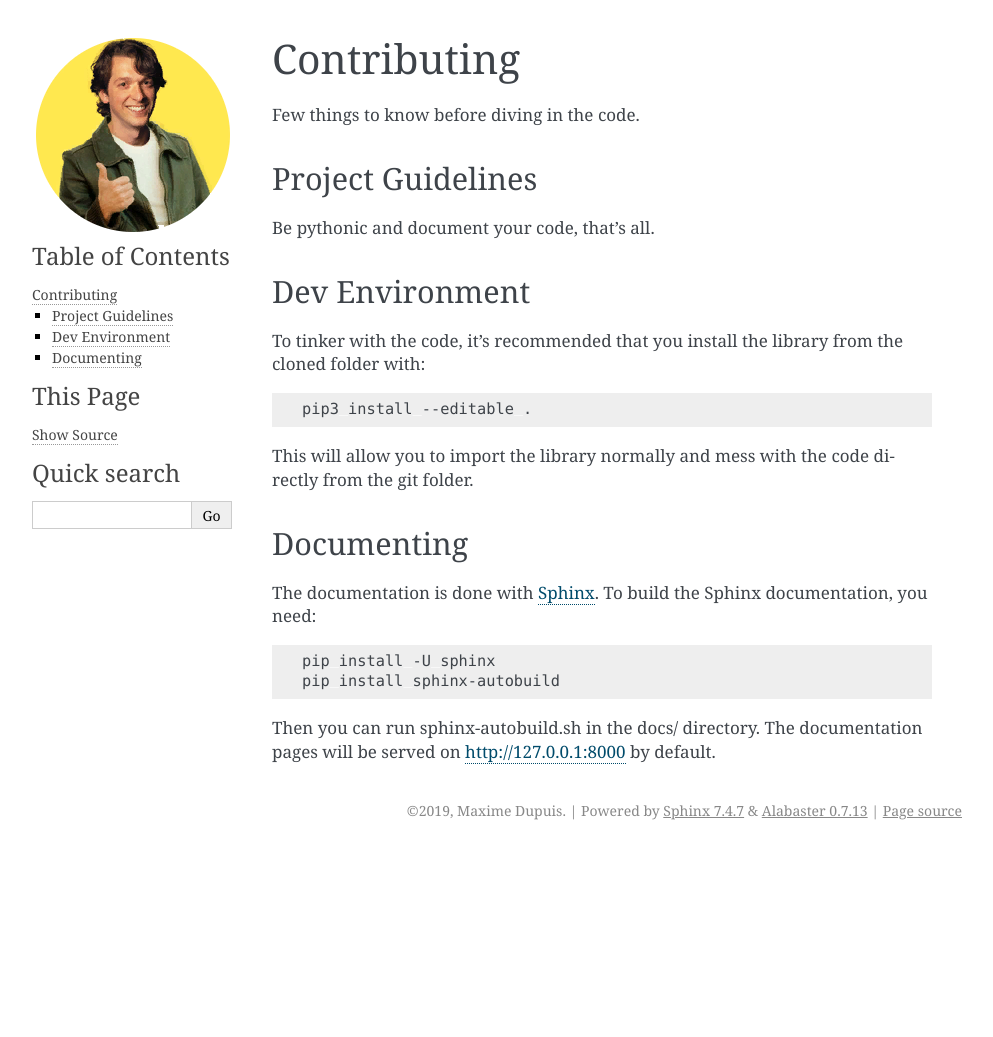
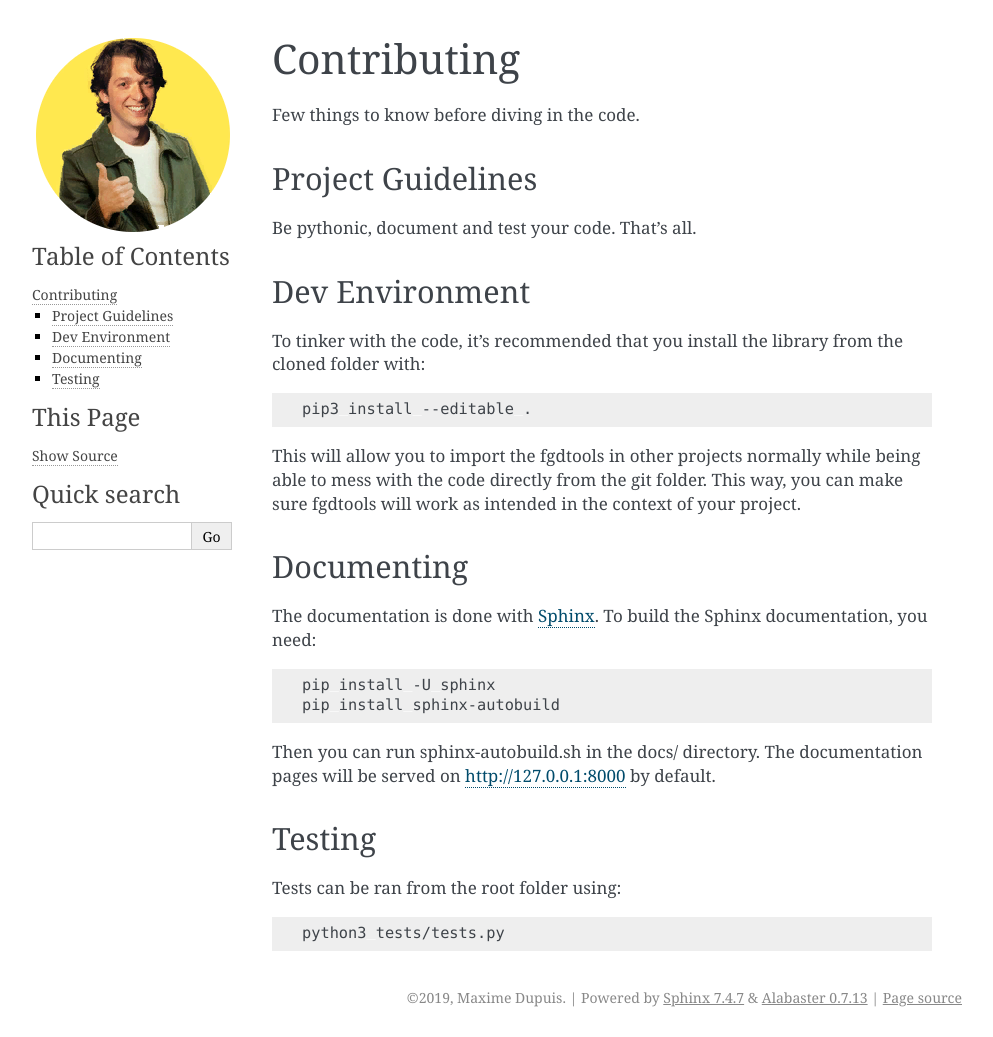
Before and after one commit to maxdup/fgd-tools, a Sphinx documentation site: the page built from docs/source/contributing.rst, in a window 1280 px wide. Shown: the whole page, without its empty margins (148-1141 px from the left). Built offline with Sphinx 7.4.7, drawn with Linux system fonts in a browser that asks for light colours; before the commit the page ends 900 px from its top, so only the background shows below that.

Commit message:
doc updates, some pep8 formating

```diff
--- a/docs/source/api/exceptions.rst
+++ b/docs/source/api/exceptions.rst
@@ -5,6 +5,8 @@ Exceptions
 
 .. autoclass:: fgdtools.PropertyNotFound
 
+.. autoclass:: fgdtools.SpawnflagNotFound
+
 .. autoclass:: fgdtools.InputNotFound
 
 .. autoclass:: fgdtools.OutputNotFound
--- a/docs/source/contributing.rst
+++ b/docs/source/contributing.rst
@@ -7,7 +7,7 @@ Few things to know before diving in the code.
 Project Guidelines
 ------------------
 
-Be pythonic and document your code, that's all.
+Be pythonic, document and test your code. That's all.
 
 
 Dev Environment
@@ -20,7 +20,7 @@ To tinker with the code, it's recommended that you install the library from the
    pip3 install --editable .
 
 
-This will allow you to import the library normally and mess with the code directly from the git folder.
+This will allow you to import the fgdtools in other projects normally while being able to mess with the code directly from the git folder. This way, you can make sure fgdtools will work as intended in the context of your project.
 
 
 Documenting
@@ -34,3 +34,12 @@ To build the Sphinx documentation, you need:
    pip install sphinx-autobuild
 
 Then you can run sphinx-autobuild.sh in the docs/ directory. The documentation pages will be served on http://127.0.0.1:8000 by default.
+
+
+Testing
+-------
+Tests can be ran from the root folder using:
+
+.. code-block:: bash
+
+   python3 tests/tests.py
--- a/docs/source/quickstart.rst
+++ b/docs/source/quickstart.rst
@@ -53,7 +53,7 @@ Writing
 You can write an .fgd file from a Fgd object. It will write the fgd as it was parsed. The content of included Fgds will not be written unless you use the 'collapse' option.
 
 .. note::
-   Parsing/writing is destructive. Comments will be lost. The original structure of the file may be modified. The actual data about entities and the inheritance hierarchy is untouched however.
+   Parsing/writing is destructive. Comments will be lost. The original structure of the file may be altered. The actual data about entities and the inheritance hierarchy is untouched however.
 
 .. code-block:: python
 
```
Also changed, not shown: README.md (+2 -2 lines), docs/source/index.rst (+12 -1 lines), 2 other files.
